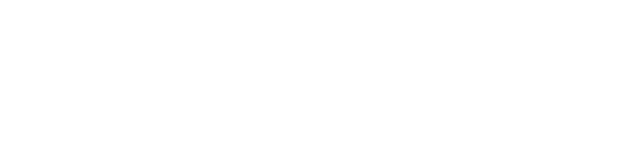
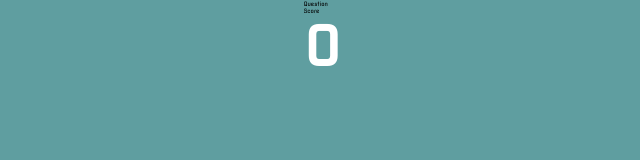
Before and after one commit to rangen/Kenton_frontend, a plain HTML site: page game.html in a window 1280 px wide. Shown: the whole page, without its empty margins (318-958 px from the left). Drawn offline with Linux system fonts and the light colour scheme.

Commit message:
updating html

```diff
--- a/game.html
+++ b/game.html
@@ -5,8 +5,32 @@
   <meta name="viewport" content="width=device-width, initial-scale=1.0">
   <meta http-equiv="X-UA-Compatible" content="ie=edge">
   <title>Ready to Rumble</title>
+  <link rel="stylesheet" href="style.css">
+  <link rel="stylesheet" href="game.css">
+
 </head>
 <body>
-
+  <div class="conatiner ">
+    <div id="game" class="justify-center flex-column">
+      <div id="hud">
+        <div class="hud-item">
+          <p id="progressText" class="hud-prefix">
+            Question
+          </p>
+           <div id="progressBar">
+             <div id="progressBarFull"></div>
+           </div>
+        </div>
+        <div class="hud-item">
+          <p class="hud-prefix">
+            Score
+          </p>
+          <h1 class="hud-main-text" id="score">
+            0
+          </h1>
+        </div>
+      </div>
+    </div>
+  </div>
 </body>
 </html>
--- a/script.js
+++ b/script.js
@@ -3,6 +3,7 @@
 // using an array from apiSrc
 //  url = apiSrc
 //
+let gameButton = document.getElementById('#game-btn')
 let resultsContainer = document.getElementById('results')
 const quesButton = document.querySelector("#show-ques")
 const submitButton = document.getElementById('submit-button')
@@ -13,7 +14,7 @@ const submitButton = document.getElementById('submit-button')
 //   return resp.json()
 // })
 // .then(function(arrayofObjects){console.log(arrayofObjects)})
-
+gameButton.addEventListener("click")
 quesButton.addEventListener("click",function(e){
 
 
```
Also changed, not shown: index.html (+13 -15 lines).
